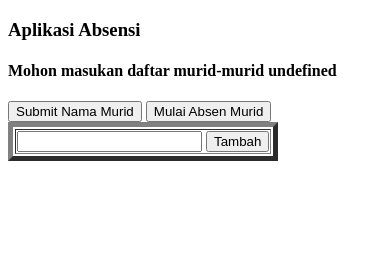
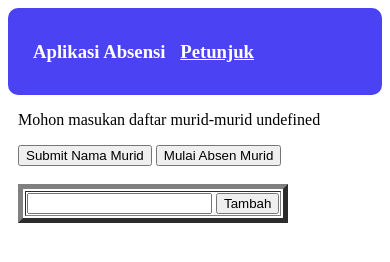
Before and after one commit to KevinAS28/Cordova-class-absent, a website: page www/absen_kelas.html in a window 390 px wide. Drawn offline with Linux system fonts and the light colour scheme; some packages are replaced by stand-ins of ours.

Commit message:
Fix Bugs

```diff
--- a/www/absen_kelas.html
+++ b/www/absen_kelas.html
@@ -1,15 +1,34 @@
 <!DOCTYPE html>
 <html>
 <head>
-    <meta charset='utf-8'/>
-    <title>Absensi Kelas</title>
+	<meta charset='utf-8'/>
+        <script type="text/javascript" src="cordova.js"></script>
+        <script type="text/javascript" src="js/index.js"></script>
+        <style>
+        	#judul{
+        		background: #4b42f4;
+        		color: #fff;
+        		position: static;
+        		align-content: center;
+        		border-color: #ddd;
+        		line-height: 50px;
+        		padding-left: 25px;
+        		border-radius: 10px;
+        	}
+        </style>
 </head>
-<body>
-<h3>Aplikasi Absensi</h3>
-<h4 id="subTitle"></h4>
+<body >
+<div id="judul">
+<h3 >Aplikasi Absensi <a href="hint.html" style="padding-left: 10px;color:white;">Petunjuk</a>	</h3>
+</div>
+<div id="bodynya" style="padding-left: 10px;">
+<p id="subTitle"></p>
 <button type="button" onclick="submitMurid();">Submit Nama Murid</button>
 <button type="button" onclick="absenMurid();">Mulai Absen Murid</button>
+<br/>
+<br/>
 <table id="daftarmurid" border="5"></table>
+</div>
 </body>
 <script src="jquery.min.js"></script>
 <script>
@@ -25,7 +44,6 @@
 			if (murid==null){continue;}
 			namaMurid.push(murid.innerHTML);
 		}
-		alert("Fitur ini akan segera hadir");
 	}
 
 	function absenMurid(){
```
Also changed, not shown: www/index.html (+21 -8 lines).
